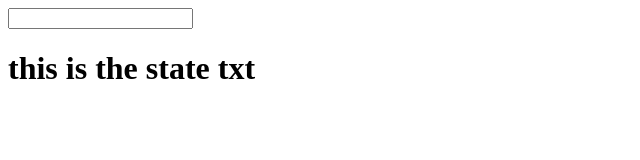
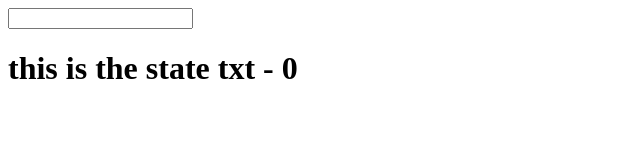
Before and after one commit to bgirlcoolcat/React-How-to, a React (Create React App) app: page / in a window 1280 px wide. Shown: the top 160 px of the page, without its empty margins (0-640 px from the left). Built offline with nearby package versions, Linux system fonts and the light colour scheme.

Commit message:
Note that the call of this.setState only overwrites the values that we actually send into it. Shown by cat example

```diff
--- a/src/App.js
+++ b/src/App.js
@@ -6,7 +6,8 @@ class App extends React.Component {
   constructor() {
     super();
     this.state = {
-      txt: 'this is the state txt'
+      txt: 'this is the state txt',
+      cat: 0
     }
   }
 
@@ -22,7 +23,7 @@ class App extends React.Component {
       <div>
         <input type="text"
         onChange={this.update.bind(this)} />
-        <h1>{this.state.txt}</h1>
+        <h1>{this.state.txt} - {this.state.cat}</h1>
       </div>
     )
   }
```
